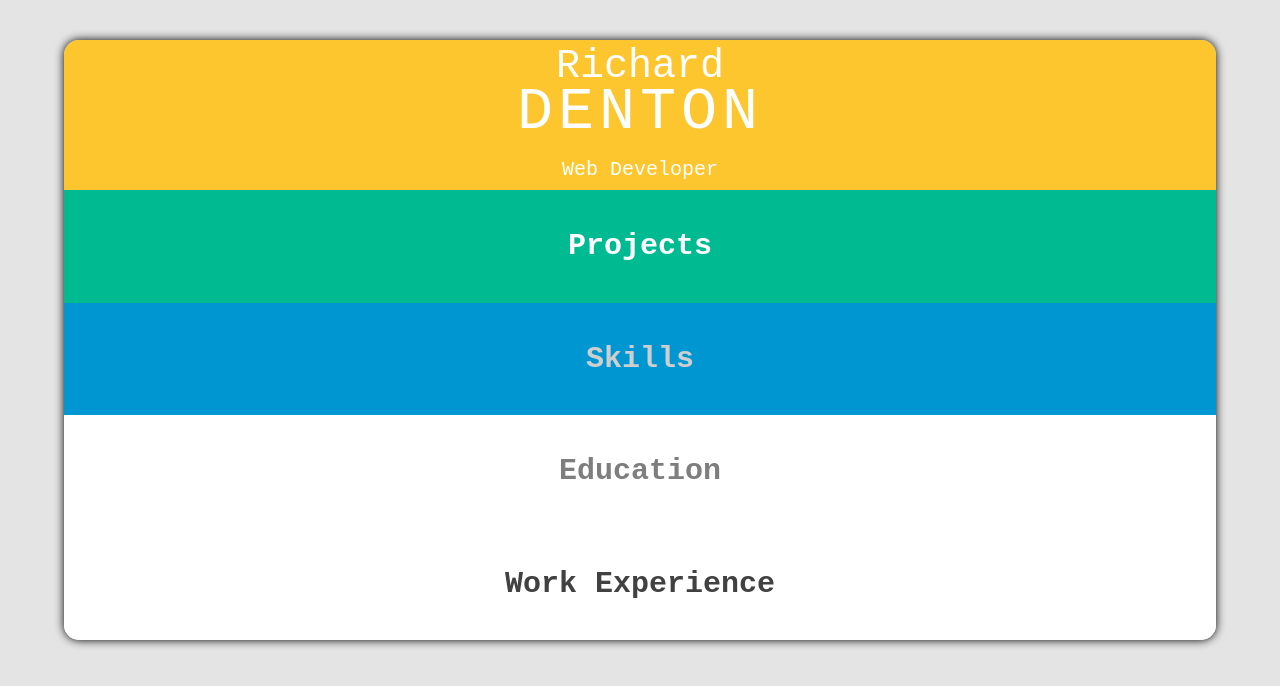
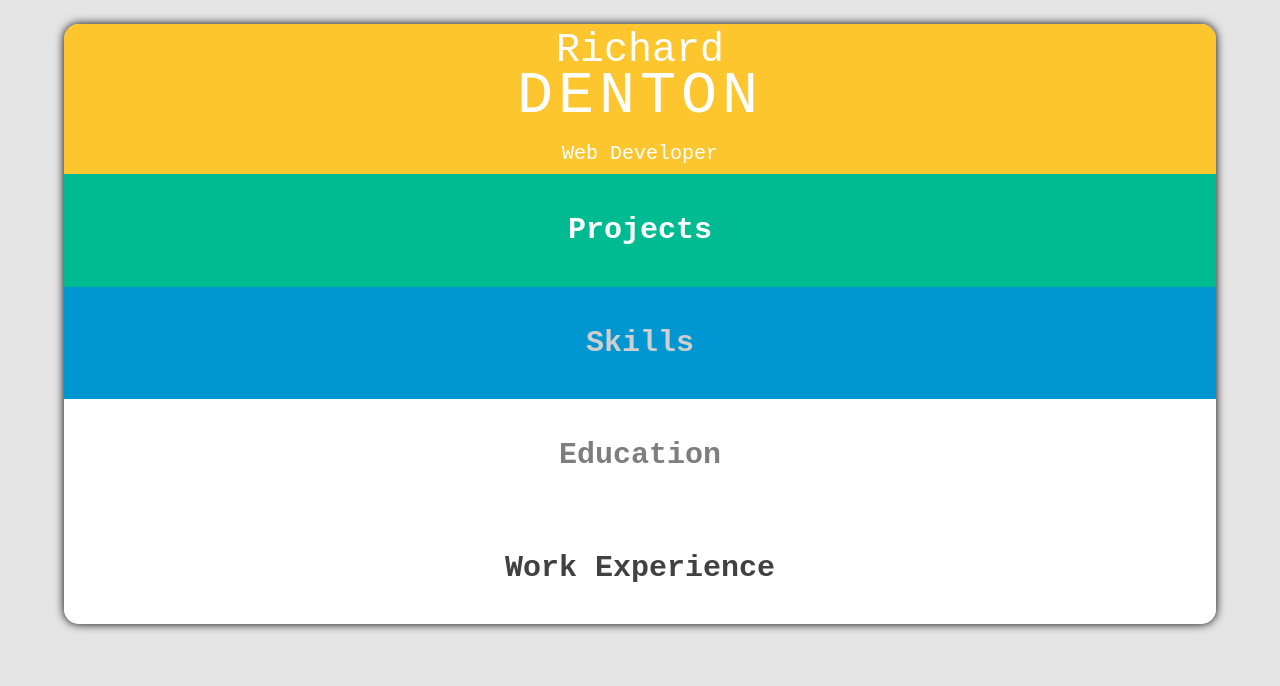
Before and after one commit to xylacon/bookmarker, a plain HTML site: page index.html in a window 1280 px wide. Drawn offline with Linux system fonts and the light colour scheme; files whose address does not match are found by name.

Commit message:
Update style.css

```diff
--- a/style.css
+++ b/style.css
@@ -61,7 +61,7 @@ body
 		"skills"
 		"education"
 		"work-exp";
-	transform: translate(5vw, 5vh);
+	transform: translate(5vw, 3vh);
 
 	box-shadow: 0 0 10px rgba(0, 0, 0, 1);
 	border-radius: 15px;
```
